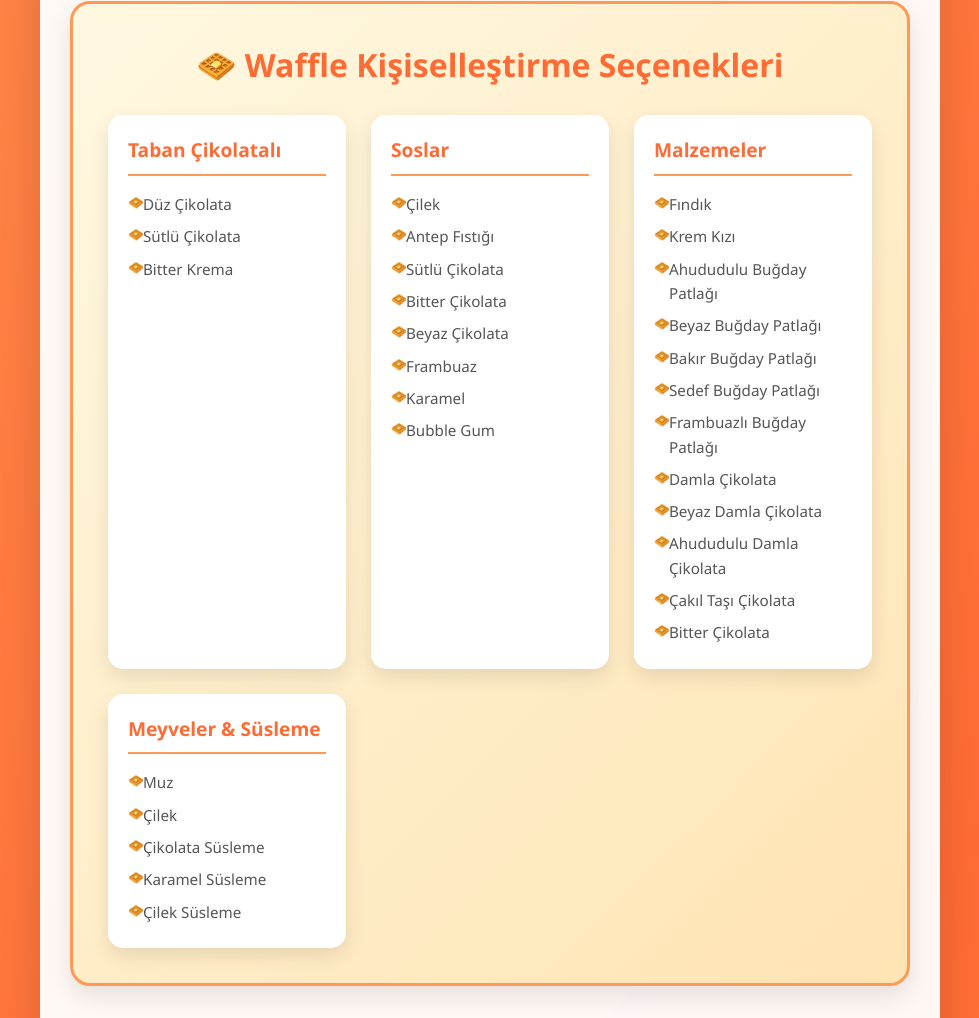
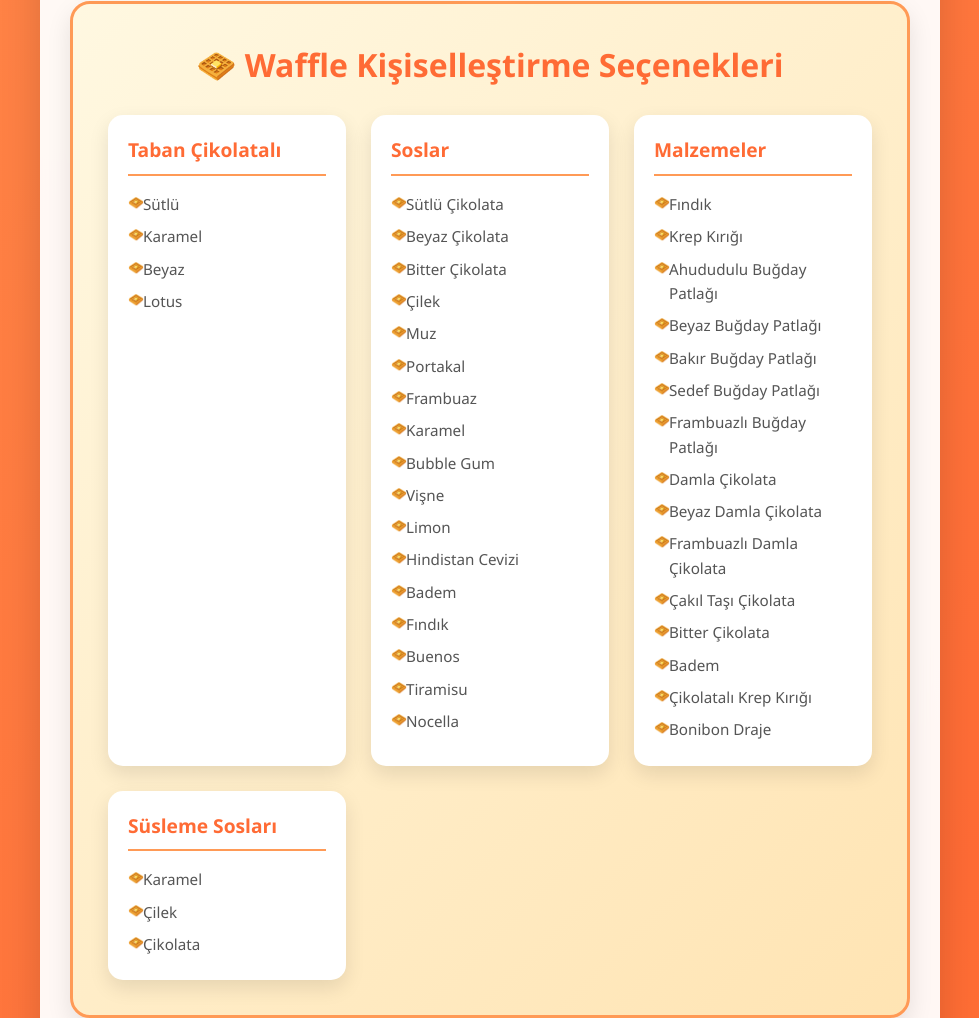
Before and after one commit to cafelifee/menu_qr, a plain HTML site: page assets/html/index.html in a window 1280 px wide. Shown: the part 1685-2703 px from the top of the page, without its empty margins (150-1129 px from the left). Drawn offline with Linux system fonts and the light colour scheme.

```diff
--- a/assets/html/index.html
+++ b/assets/html/index.html
@@ -473,23 +473,33 @@
                         <div class="option-category">
                             <h4>Taban Çikolatalı</h4>
                             <ul>
-                                <li>Düz Çikolata</li>
-                                <li>Sütlü Çikolata</li>
-                                <li>Bitter Krema</li>
+                                <li>Sütlü</li>
+                                <li>Karamel</li>
+                                <li>Beyaz</li>
+                                <li>Lotus</li>
                             </ul>
                         </div>
 
                         <div class="option-category">
                             <h4>Soslar</h4>
                             <ul>
+                                <li>Sütlü Çikolata</li>
+                                <li>Beyaz Çikolata</li>
+                                <li>Bitter Çikolata</li>
                                 <li>Çilek</li>
-                                <li>Antep Fıstığı</li>
-                                <li>Sütlü Çikolata</li>
-                                <li>Bitter Çikolata</li>
-                                <li>Beyaz Çikolata</li>
+                                <li>Muz</li>
+                                <li>Portakal</li>
                                 <li>Frambuaz</li>
                                 <li>Karamel</li>
                                 <li>Bubble Gum</li>
+                                <li>Vişne</li>
+                                <li>Limon</li>
+                                <li>Hindistan Cevizi</li>
+                                <li>Badem</li>
+                                <li>Fındık</li>
+                                <li>Buenos</li>
+                                <li>Tiramisu</li>
+                                <li>Nocella</li>
                             </ul>
                         </div>
 
@@ -497,7 +507,7 @@
                             <h4>Malzemeler</h4>
                             <ul>
                                 <li>Fındık</li>
-                                <li>Krem Kızı</li>
+                                <li>Krep Kırığı</li>
                                 <li>Ahududulu Buğday Patlağı</li>
                                 <li>Beyaz Buğday Patlağı</li>
                                 <li>Bakır Buğday Patlağı</li>
@@ -505,25 +515,25 @@
                                 <li>Frambuazlı Buğday Patlağı</li>
                                 <li>Damla Çikolata</li>
                                 <li>Beyaz Damla Çikolata</li>
-                                <li>Ahududulu Damla Çikolata</li>
+                                <li>Frambuazlı Damla Çikolata</li>
                                 <li>Çakıl Taşı Çikolata</li>
                                 <li>Bitter Çikolata</li>
+                                <li>Badem</li>
+                                <li>Çikolatalı Krep Kırığı</li>
+                                <li>Bonibon Draje</li>
                             </ul>
                         </div>
 
                         <div class="option-category">
-                            <h4>Meyveler & Süsleme</h4>
+                            <h4>Süsleme Sosları</h4>
                             <ul>
-                                <li>Muz</li>
+                                <li>Karamel</li>
                                 <li>Çilek</li>
-                                <li>Çikolata Süsleme</li>
-                                <li>Karamel Süsleme</li>
-                                <li>Çilek Süsleme</li>
+                                <li>Çikolata</li>
                             </ul>
                         </div>
                     </div>
                 </div>
-            </div>
 
             <!-- APARATİFLER -->
             <div class="category">
```
